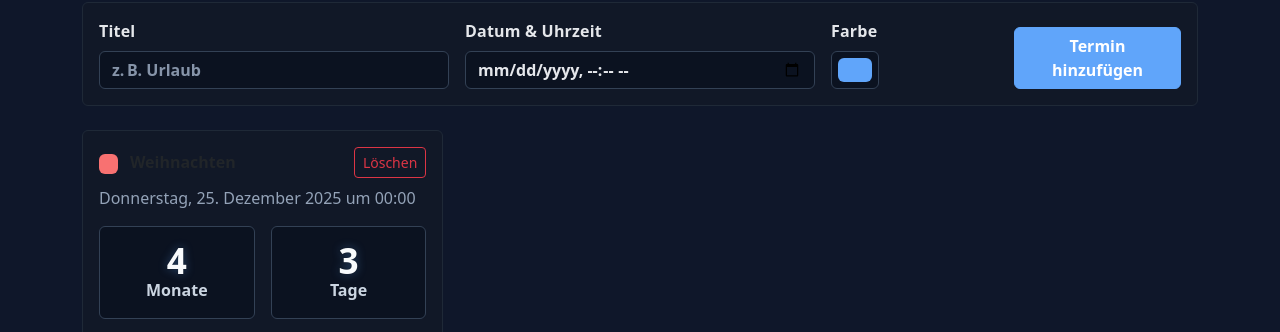
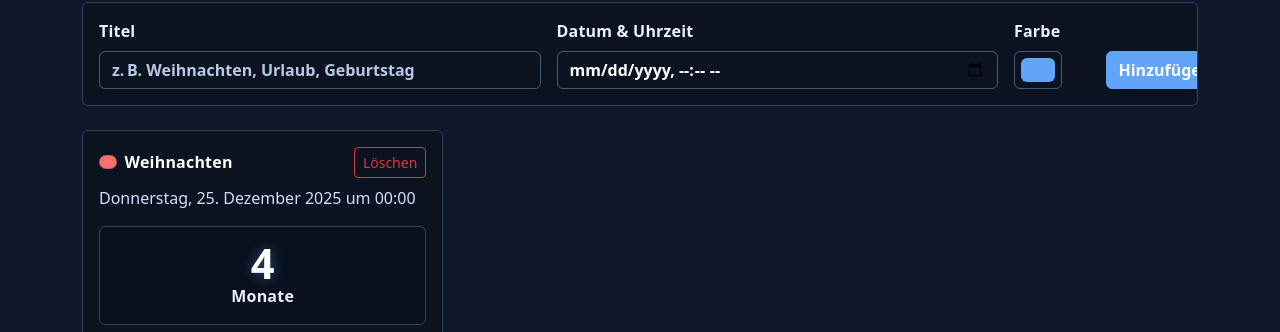
Before and after one commit to Nikos127/Countdown, a plain HTML site: page index.html in a window 1280 px wide. Shown: the part 72-404 px from the top of the page. Drawn offline with nearby package versions, Linux system fonts and the light colour scheme.

Commit message:
first commit

```diff
--- a/index.html
+++ b/index.html
@@ -3,66 +3,94 @@
 <head>
   <meta charset="utf-8" />
   <meta name="viewport" content="width=device-width, initial-scale=1" />
-  <title>Multi-Countdown – Monate · Tage · Stunden · Sekunden</title>
+  <title>Multi‑Countdown – Monate · Tage · Stunden · Sekunden</title>
+
+  <!-- PWA / Icons -->
+  <link rel="manifest" href="manifest.json">
+  <meta name="theme-color" content="#0f172a">
+  <link rel="icon" type="image/png" sizes="32x32" href="Icons/favicon-32x32.png">
+  <link rel="icon" type="image/png" sizes="16x16" href="Icons/favicon-16x16.png">
+  <link rel="apple-touch-icon" href="Icons/apple-touch-icon.png">
+  <meta name="apple-mobile-web-app-capable" content="yes">
+  <meta name="apple-mobile-web-app-status-bar-style" content="black-translucent">
 
   <!-- Bootstrap 5 -->
   <link href="https://cdn.jsdelivr.net/npm/bootstrap@5.3.3/dist/css/bootstrap.min.css" rel="stylesheet">
 
   <style>
     :root{
-      --accent: #facc15; /* Gelb */
-      --accent-2: #60a5fa; /* Blau */
-    }
-    body { background: #0f172a; color: #e2e8f0; }
-    .card { background: #111827; border: 1px solid #1f2937; overflow:hidden; }
-
-    .app-title{
-      font-weight: 800;
-      letter-spacing: .3px;
-      color: #f8fafc;
-      text-shadow: 0 2px 10px rgba(250, 204, 21, .25), 0 1px 0 #000;
+      --bg: #0f172a;          /* sehr dunkel */
+      --panel: #0b1220;       /* Kartenhintergrund */
+      --line: #334155;        /* Rahmenfarbe */
+      --text: #eaf2ff;        /* Haupttext – SEHR hell */
+      --sub:  #cfe0ff;        /* Sekundärtext – hell */
+      --accent: #facc15;      /* Gelb */
+      --accent-2: #60a5fa;    /* Blau */
+      --danger: #f87171;      /* Rot für Weihnachten-Default */
     }
 
-    #localTime { color: var(--accent); font-weight: 700; text-shadow: 0 0 8px rgba(250,204,21,.35); }
+    body { background: var(--bg); color: var(--text); }
 
-    /* Countdown-Zahlen etwas kleiner + kein Umbruch */
-    .count-badge {
-      font-variant-numeric: tabular-nums;
-      font-weight: 800;
-      font-size: clamp(1.6rem, 3.2vw, 2.2rem);
-      line-height: 1;
-      color: #f8fafc;
-      text-shadow: 0 0 10px rgba(96,165,250,.35), 0 0 2px rgba(0,0,0,.9);
-      white-space: nowrap;
+    /* Kopfzeile */
+    .app-title{
+      font-weight: 900;
+      letter-spacing: .3px;
+      color: #ffffff;
+      text-shadow: 0 3px 16px rgba(250, 204, 21, .35), 0 1px 0 #000;
     }
+    #localTime { color: var(--accent); font-weight: 800; text-shadow: 0 0 10px rgba(250,204,21,.45); }
 
-    /* Grid passt sich automatisch an – breitere Kästchen, kein Overflow */
+    /* Karten & Gitter */
+    .card { background: var(--panel); border: 1px solid var(--line); overflow:hidden; }
+    .card .card-body strong.event-title{ color:#fff; font-weight:900; letter-spacing:.2px; }
+    .muted { color: var(--sub); }
+
     .timegrid {
       display: grid;
-      grid-template-columns: repeat(auto-fit, minmax(150px, 1fr));
+      grid-template-columns: repeat(auto-fit, minmax(160px, 1fr));
       gap: 1rem;
     }
     .timegrid > div{
-      border-color:#334155 !important;
-      background:#0b1220;
+      border-color: var(--line) !important;
+      background: #09101d;
       padding: 1rem;
-      overflow:hidden;
+      border-radius: .5rem;
     }
-    .timegrid .muted{ color:#cbd5e1; font-weight:600; white-space:nowrap; }
 
-    .form-label{ color:#e5e7eb; font-weight:700; letter-spacing:.2px; }
-    .form-control{ background:#0b1220; border-color:#334155; color:#e5e7eb; font-weight:700; }
-    .form-control::placeholder{ color:#94a3b8; opacity:.9; }
+    /* Countdown-Zahlen – hell & kontrastreich */
+    .count-badge {
+      font-variant-numeric: tabular-nums;
+      font-weight: 900;
+      font-size: clamp(1.7rem, 4.2vw, 2.6rem);
+      line-height: 1;
+      color: #ffffff;
+      text-shadow: 0 0 14px rgba(96,165,250,.45), 0 0 2px rgba(0,0,0,.9);
+      white-space: nowrap;
+    }
+    .unit-label{ color:#e6edff; font-weight:700; text-transform:none; letter-spacing:.2px; }
+
+    /* Formular – starke Lesbarkeit */
+    .form-label{ color:#eaf2ff; font-weight:800; letter-spacing:.2px; }
+    .form-control{ background:#0b1220; border-color:#4b5a75; color:#ffffff; font-weight:700; }
+    .form-control::placeholder{ color:#b9c7e6; }
     .form-control:focus{ background:#0b1220; color:#fff; border-color: var(--accent); box-shadow: 0 0 0 .25rem rgba(250,204,21,.25); }
+    .btn-primary{ background: var(--accent-2); border-color: var(--accent-2); font-weight:800; }
+    .btn-primary:hover{ filter: brightness(1.08); }
+    .badge.color-dot{ display:inline-block; width:.9rem; height:.9rem; border-radius:999px; border:1px solid #0003; }
 
-    .btn-primary{ background: var(--accent-2); border-color: var(--accent-2); font-weight:700; }
-    .btn-primary:hover{ filter: brightness(1.05); }
+    /* Fußnote (Hinweiszeile) – deutlich sichtbar */
+    .hint{
+      color:#ffffff;
+      background: linear-gradient(90deg, rgba(96,165,250,.12), rgba(250,204,21,.12));
+      border:1px dashed #5b6b86;
+      padding:.75rem 1rem;
+      border-radius:.5rem;
+      font-weight:700;
+    }
+    .hint .mono{ font-variant-numeric: tabular-nums; font-family: ui-monospace, SFMono-Regular, Menlo, Consolas, "Liberation Mono", monospace; }
 
-    .muted { color: #94a3b8; }
-
-    /* Responsive Feinschliff */
     @media (max-width: 768px){
-      .count-badge{ font-size: clamp(1.5rem, 5vw, 2rem); }
+      .count-badge{ font-size: clamp(1.6rem, 6vw, 2.2rem); }
     }
   </style>
 </head>
@@ -73,51 +101,57 @@
       <span id="localTime"></span>
     </div>
 
-    <!-- Add Event Form -->
+    <!-- Formular: Termin hinzufügen -->
     <div class="card mb-4">
       <div class="card-body">
         <form id="addForm" class="row gy-3 gx-3 align-items-end">
-          <div class="col-12 col-md-4">
+          <div class="col-12 col-md-5">
             <label class="form-label">Titel</label>
-            <input required type="text" id="title" class="form-control" placeholder="z. B. Urlaub" />
+            <input required type="text" id="title" class="form-control" placeholder="z. B. Weihnachten, Urlaub, Geburtstag" />
           </div>
-          <div class="col-12 col-md-4">
+          <div class="col-12 col-md-5">
             <label class="form-label">Datum &amp; Uhrzeit</label>
             <input required type="datetime-local" id="dt" class="form-control" />
           </div>
-          <div class="col-6 col-md-2">
+          <div class="col-6 col-md-1">
             <label class="form-label">Farbe</label>
             <input type="color" id="color" class="form-control form-control-color" value="#60a5fa" />
           </div>
-          <div class="col-6 col-md-2 d-grid">
-            <button class="btn btn-primary" type="submit">Termin hinzufügen</button>
+          <div class="col-6 col-md-1 d-grid">
+            <button class="btn btn-primary" type="submit">Hinzufügen</button>
           </div>
         </form>
       </div>
     </div>
 
-    <!-- Countdown List -->
+    <!-- Liste der Countdowns -->
     <div id="list" class="row g-3"></div>
 
-    <p class="mt-4 small muted">
-      Hinweis: „Monate“ werden als volle Kalendermonate berechnet (kein fixer 30‑Tage‑Monat). Danach folgen Resttage, Stunden, Minuten, Sekunden.
+    <!-- Deutliche Fußnote/Hinweis -->
+    <p class="mt-4 hint">
+      Hinweis: <strong>Monate</strong> werden als <strong>volle Kalendermonate</strong> berechnet (kein fixer 30‑Tage‑Monat). Danach folgen <span class="mono">Resttage · Stunden · Minuten · Sekunden</span>.
     </p>
   </div>
 
   <script>
+    // ——— Utilities ———
     function pad(n){ return n.toString().padStart(2, '0'); }
 
+    // Vollmonate + Rest-Komponenten kalendergenau
     function diffComponents(from, to){
       if (to < from){ return { past: true, months:0, days:0, hours:0, minutes:0, seconds:0 }; }
+      // Clone (Mutation vermeiden)
       let a = new Date(from.getFullYear(), from.getMonth(), from.getDate(), from.getHours(), from.getMinutes(), from.getSeconds());
       const target = to;
 
+      // ganze Kalendermonate zählen
       let months = 0;
       while (true){
         const next = new Date(a.getFullYear(), a.getMonth()+1, a.getDate(), a.getHours(), a.getMinutes(), a.getSeconds());
         if (next <= target){ a = next; months++; } else { break; }
       }
 
+      // Rest in d/h/m/s
       let ms = target - a;
       const sec = 1000, min = 60*sec, hr = 60*min, day = 24*hr;
       const days = Math.floor(ms / day); ms -= days * day;
@@ -132,10 +166,14 @@
       return dt.toLocaleString('de-DE', { dateStyle: 'full', timeStyle: 'short' });
     }
 
+    // ——— Storage (localStorage) ———
     const KEY = 'multiCountdown.events.v1';
-    function loadEvents(){ try { return JSON.parse(localStorage.getItem(KEY)) || []; } catch { return []; } }
+    function loadEvents(){
+      try { return JSON.parse(localStorage.getItem(KEY)) || []; } catch { return []; }
+    }
     function saveEvents(evts){ localStorage.setItem(KEY, JSON.stringify(evts)); }
 
+    // ——— Rendering ———
     const listEl = document.getElementById('list');
 
     function makeCard(evt, idx){
@@ -151,9 +189,9 @@
       const head = document.createElement('div');
       head.className = 'd-flex justify-content-between align-items-center mb-2';
       head.innerHTML = `
-        <div>
-          <span class="badge me-2" style="background:${evt.color||'#60a5fa'}">&nbsp;</span>
-          <strong>${evt.title}</strong>
+        <div class="d-flex align-items-center gap-2">
+          <span class="badge color-dot" style="background:${evt.color||'#60a5fa'}"></span>
+          <strong class="event-title">${evt.title}</strong>
         </div>
         <button class="btn btn-sm btn-outline-danger" data-action="del" data-idx="${idx}">Löschen</button>
       `;
@@ -165,25 +203,25 @@
       const grid = document.createElement('div');
       grid.className = 'timegrid';
       grid.innerHTML = `
-        <div class="text-center p-3 border rounded">
-          <div class="count-badge m-0" data-k="months">—</div>
-          <div class="muted">Monate</div>
+        <div class="text-center border rounded">
+          <div class="count-badge" data-k="months">—</div>
+          <div class="unit-label">Monate</div>
         </div>
-        <div class="text-center p-3 border rounded">
-          <div class="count-badge m-0" data-k="days">—</div>
-          <div class="muted">Tage</div>
+        <div class="text-center border rounded">
+          <div class="count-badge" data-k="days">—</div>
+          <div class="unit-label">Tage</div>
         </div>
-        <div class="text-center p-3 border rounded">
-          <div class="count-badge m-0" data-k="hours">—</div>
-          <div class="muted">Stunden</div>
+        <div class="text-center border rounded">
+          <div class="count-badge" data-k="hours">—</div>
+          <div class="unit-label">Stunden</div>
         </div>
-        <div class="text-center p-3 border rounded">
-          <div class="count-badge m-0" data-k="minutes">—</div>
-          <div class="muted">Minuten</div>
+        <div class="text-center border rounded">
+          <div class="count-badge" data-k="minutes">—</div>
+          <div class="unit-label">Minuten</div>
         </div>
-        <div class="text-center p-3 border rounded">
-          <div class="count-badge m-0" data-k="seconds">—</div>
-          <div class="muted">Sekunden</div>
+        <div class="text-center border rounded">
+          <div class="count-badge" data-k="seconds">—</div>
+          <div class="unit-label">Sekunden</div>
         </div>`;
 
       const status = document.createElement('div');
@@ -194,6 +232,7 @@
       card.appendChild(body);
       col.appendChild(card);
 
+      // Knoten für Update-Loop merken
       col._nodes = {
         months: grid.querySelector('[data-k="months"]'),
         days: grid.querySelector('[data-k="days"]'),
@@ -219,6 +258,7 @@
       evts.forEach((evt, idx) => listEl.appendChild(makeCard(evt, idx)));
     }
 
+    // ——— Live Update ———
     function tick(){
       const now = new Date();
       document.getElementById('localTime').textContent = 'Lokal: ' + germanDateTime(now);
@@ -247,6 +287,7 @@
 
     setInterval(tick, 1000);
 
+    // ——— Handlers ———
     document.getElementById('addForm').addEventListener('submit', (e)=>{
       e.preventDefault();
       const title = document.getElementById('title').value.trim();
@@ -274,17 +315,25 @@
       render();
     });
 
+    // ——— Bootstrap: Weihnachten vorausfüllen ———
     (function seed(){
       const evts = loadEvents();
       if (evts.length) { render(); tick(); return; }
       const now = new Date();
-      const year = now.getMonth() > 11 || (now.getMonth() === 11 && now.getDate() > 25) ? now.getFullYear()+1 : now.getFullYear();
-      const christmas = new Date(year, 11, 25, 0, 0, 0);
+      const year = (now.getMonth() > 11 || (now.getMonth() === 11 && now.getDate() > 25)) ? now.getFullYear()+1 : now.getFullYear();
+      const christmas = new Date(year, 11, 25, 0, 0, 0); // 25.12. yyyy 00:00
       evts.push({ title: 'Weihnachten', when: christmas.toISOString(), color: '#f87171' });
       saveEvents(evts);
       render();
       tick();
     })();
+
+    // ——— Service Worker registrieren (PWA) ———
+    if ('serviceWorker' in navigator) {
+      window.addEventListener('load', () => {
+        navigator.serviceWorker.register('service-worker.js').catch(console.error);
+      });
+    }
   </script>
 </body>
 </html>
```
